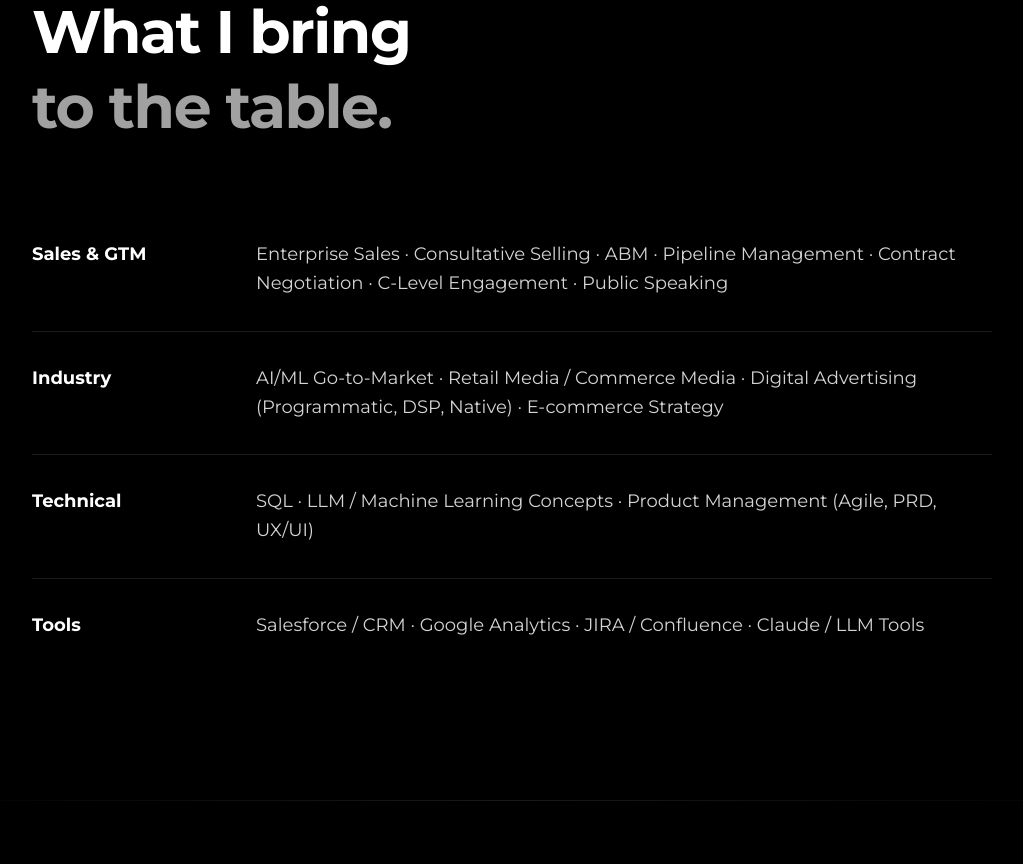
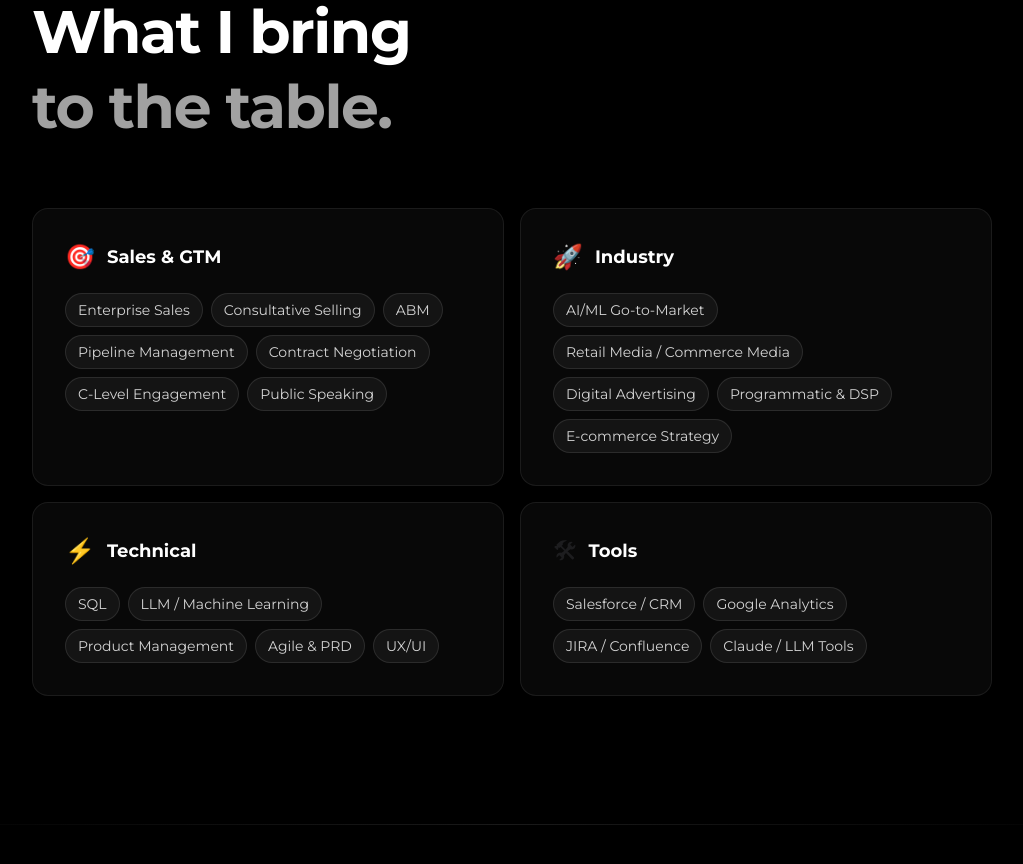
Before and after one commit to hwinside/hyunwoo-portfolio, a Next.js app: page / in a window 1280 px wide. Shown: the part 6640-7504 px from the top of the page, without its empty margins (128-1151 px from the left). Built offline with nearby package versions, Linux system fonts and the light colour scheme.

Commit message:
feat: skills bento grid with pills + hover glow

```diff
--- a/src/components/Skills.tsx
+++ b/src/components/Skills.tsx
@@ -6,19 +6,23 @@ import { motion, useInView } from "framer-motion";
 const SKILLS = [
   {
     category: "Sales & GTM",
-    items: "Enterprise Sales · Consultative Selling · ABM · Pipeline Management · Contract Negotiation · C-Level Engagement · Public Speaking",
+    icon: "🎯",
+    items: ["Enterprise Sales", "Consultative Selling", "ABM", "Pipeline Management", "Contract Negotiation", "C-Level Engagement", "Public Speaking"],
   },
   {
     category: "Industry",
-    items: "AI/ML Go-to-Market · Retail Media / Commerce Media · Digital Advertising (Programmatic, DSP, Native) · E-commerce Strategy",
+    icon: "🚀",
+    items: ["AI/ML Go-to-Market", "Retail Media / Commerce Media", "Digital Advertising", "Programmatic & DSP", "E-commerce Strategy"],
   },
   {
     category: "Technical",
-    items: "SQL · LLM / Machine Learning Concepts · Product Management (Agile, PRD, UX/UI)",
+    icon: "⚡",
+    items: ["SQL", "LLM / Machine Learning", "Product Management", "Agile & PRD", "UX/UI"],
   },
   {
     category: "Tools",
-    items: "Salesforce / CRM · Google Analytics · JIRA / Confluence · Claude / LLM Tools",
+    icon: "🛠",
+    items: ["Salesforce / CRM", "Google Analytics", "JIRA / Confluence", "Claude / LLM Tools"],
   },
 ];
 
@@ -38,28 +42,47 @@ export default function Skills() {
           <p className="text-blue-400/80 text-sm tracking-[0.3em] uppercase mb-4 font-medium">
             Skills
           </p>
-          <h2 className="text-4xl sm:text-5xl lg:text-6xl font-bold text-white tracking-tight leading-tight">
-            What I bring<br /><span className="text-neutral-400">to the table.</span>
+          <h2 className="text-4xl sm:text-5xl lg:text-6xl font-bold tracking-tight leading-tight">
+            <span className="text-white">What I bring</span>
+            <br />
+            <span className="text-neutral-400">to the table.</span>
           </h2>
         </motion.div>
 
-        <div className="space-y-0 divide-y divide-white/10">
+        {/* Bento grid */}
+        <div className="grid grid-cols-1 sm:grid-cols-2 gap-4">
           {SKILLS.map((skill, i) => (
             <motion.div
               key={skill.category}
-              initial={{ opacity: 0, y: 16 }}
-              animate={isInView ? { opacity: 1, y: 0 } : {}}
+              initial={{ opacity: 0, y: 24, scale: 0.96 }}
+              animate={isInView ? { opacity: 1, y: 0, scale: 1 } : {}}
               transition={{ duration: 0.5, delay: 0.1 * i }}
-              className="flex flex-col sm:flex-row gap-2 sm:gap-8 py-6 sm:py-8"
+              whileHover={{ scale: 1.02, y: -4 }}
+              className="group relative overflow-hidden rounded-2xl border border-white/[0.08] bg-white/[0.03] backdrop-blur-sm p-6 sm:p-8 transition-all duration-300 hover:border-blue-400/30 hover:bg-white/[0.06]"
             >
-              <div className="sm:w-48 flex-shrink-0">
-                <span className="text-lg font-bold text-white">
-                  {skill.category}
-                </span>
+              {/* Glow effect on hover */}
+              <div className="absolute -top-20 -right-20 h-40 w-40 rounded-full bg-blue-500/0 blur-3xl transition-all duration-500 group-hover:bg-blue-500/10" />
+
+              {/* Icon + Category */}
+              <div className="relative flex items-center gap-3 mb-5">
+                <span className="text-2xl">{skill.icon}</span>
+                <h3 className="text-lg font-bold text-white">{skill.category}</h3>
               </div>
-              <p className="text-base sm:text-lg text-neutral-300 leading-relaxed">
-                {skill.items}
-              </p>
+
+              {/* Skill pills */}
+              <div className="relative flex flex-wrap gap-2">
+                {skill.items.map((item, j) => (
+                  <motion.span
+                    key={item}
+                    initial={{ opacity: 0, scale: 0.8 }}
+                    animate={isInView ? { opacity: 1, scale: 1 } : {}}
+                    transition={{ duration: 0.3, delay: 0.1 * i + 0.05 * j }}
+                    className="inline-flex items-center rounded-full border border-white/10 bg-white/[0.05] px-3 py-1.5 text-sm text-neutral-300 transition-all duration-300 hover:border-blue-400/40 hover:text-white hover:bg-blue-500/10"
+                  >
+                    {item}
+                  </motion.span>
+                ))}
+              </div>
             </motion.div>
           ))}
         </div>
```
